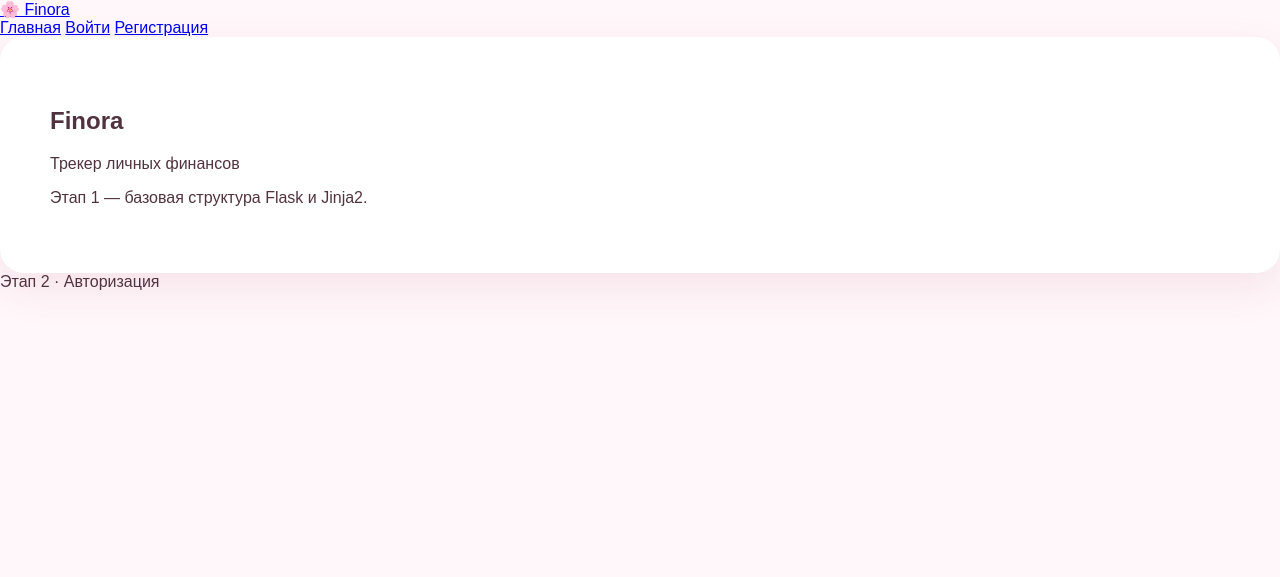
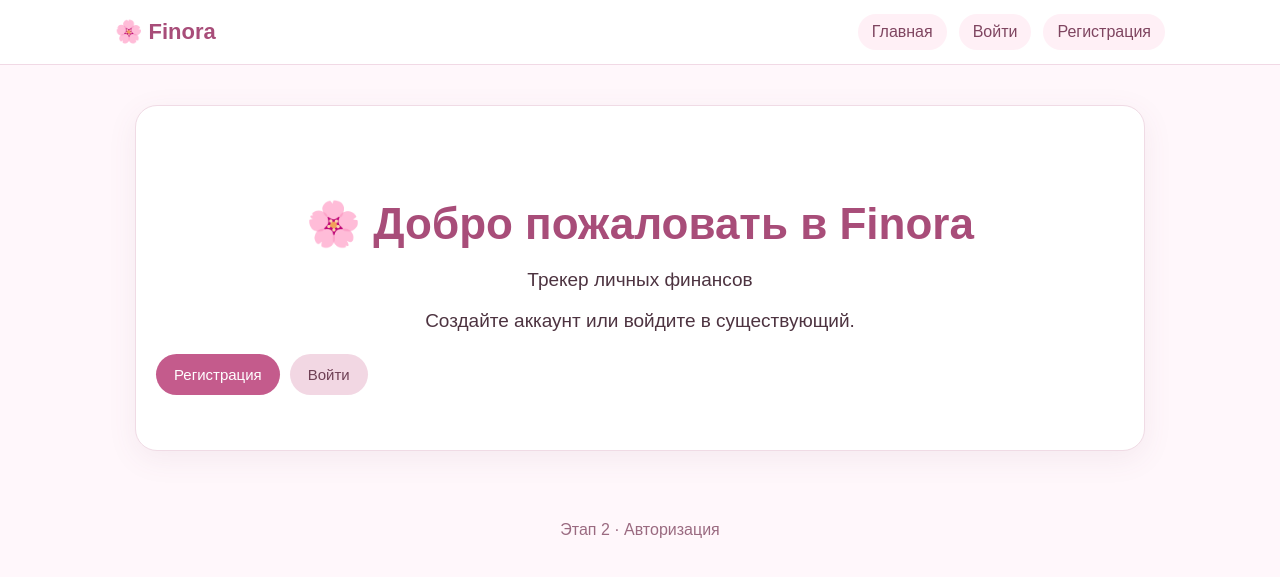
Before and after one commit to aroslavastepanova-sudo/Finora_Finance, a Flask app: template templates/index.html in a window 1280 px wide. Shown: the top 577 px of the page. Run offline with Flask 3, Linux system fonts and the light colour scheme; the template is opened without the code that fills it, so the values that code supplies are empty.

Commit message:
Регистрация, вход, выход и Flask-Login.

```diff
--- a/app.py
+++ b/app.py
@@ -8,3 +8,104 @@ def index():
 
 if __name__ == "__main__":
     app.run(debug=True)
+from flask import Flask, render_template, request, redirect, url_for, flash
+from flask_sqlalchemy import SQLAlchemy
+from flask_login import LoginManager, UserMixin, login_user, logout_user, current_user, login_required
+from werkzeug.security import generate_password_hash, check_password_hash
+from pathlib import Path
+
+app = Flask(__name__)
+app.config["SECRET_KEY"] = "finora-dev-secret-key"
+app.config["SQLALCHEMY_DATABASE_URI"] = "sqlite:///finora.db"
+app.config["SQLALCHEMY_TRACK_MODIFICATIONS"] = False
+
+db = SQLAlchemy(app)
+login_manager = LoginManager(app)
+login_manager.login_view = "login"
+login_manager.login_message = "Сначала войдите в аккаунт."
+login_manager.login_message_category = "warning"
+
+
+class User(UserMixin, db.Model):
+    id = db.Column(db.Integer, primary_key=True)
+    username = db.Column(db.String(80), unique=True, nullable=False)
+    password_hash = db.Column(db.String(255), nullable=False)
+
+
+@login_manager.user_loader
+def load_user(user_id):
+    return db.session.get(User, int(user_id))
+
+
+@app.route("/")
+def index():
+    return render_template("index.html")
+
+
+@app.route("/register", methods=["GET", "POST"])
+def register():
+    if current_user.is_authenticated:
+        return redirect(url_for("dashboard"))
+
+    if request.method == "POST":
+        username = request.form.get("username", "").strip()
+        password = request.form.get("password", "")
+
+        if not username or not password:
+            flash("Заполните имя пользователя и пароль.", "warning")
+            return render_template("register.html")
+
+        if User.query.filter_by(username=username).first():
+            flash("Пользователь с таким именем уже существует.", "warning")
+            return render_template("register.html")
+
+        user = User(username=username, password_hash=generate_password_hash(password))
+        db.session.add(user)
+        db.session.commit()
+        login_user(user)
+        flash("Регистрация прошла успешно.", "success")
+        return redirect(url_for("index"))
+
+    return render_template("register.html")
+
+
+@app.route("/login", methods=["GET", "POST"])
+def login():
+    if current_user.is_authenticated:
+        return redirect(url_for("dashboard"))
+
+    if request.method == "POST":
+        username = request.form.get("username", "").strip()
+        password = request.form.get("password", "")
+        user = User.query.filter_by(username=username).first()
+
+        if user and check_password_hash(user.password_hash, password):
+            login_user(user)
+            flash("Вы успешно вошли.", "success")
+            return redirect(url_for("dashboard"))
+
+        flash("Неверное имя пользователя или пароль.", "warning")
+
+    return render_template("login.html")
+
+
+@app.route("/logout")
+@login_required
+def logout():
+    logout_user()
+    flash("Вы вышли из аккаунта.", "success")
+    return redirect(url_for("index"))
+
+
+@app.route("/dashboard")
+@login_required
+def dashboard():
+    return render_template("dashboard.html", balance=0, income=0, expense=0)
+
+
+with app.app_context():
+    db.create_all()
+
+
+if __name__ == "__main__":
+    app.run(debug=True)
--- a/static/css/style.css
+++ b/static/css/style.css
@@ -1,14 +1,30 @@
 * { box-sizing: border-box; }
-body {
-    margin: 0;
-    font-family: Arial, sans-serif;
-    background: #fff7fa;
-    color: #51333f;
-}
-.container { width: min(1100px, 92%); margin: 50px auto; }
-.hero {
-    padding: 50px;
-    background: white;
-    border-radius: 24px;
-    box-shadow: 0 15px 40px rgba(180, 90, 125, .12);
-}
+body { margin: 0; font-family: Arial, sans-serif; background: #fff7fb; color: #4d3340; }
+a { color: inherit; }
+.navbar { background: white; border-bottom: 1px solid #f1d9e5; padding: 14px 24px; }
+.navbar-container { max-width: 1050px; margin: 0 auto; display:flex; justify-content:space-between; align-items:center; gap:20px; }
+.logo { text-decoration:none; font-weight:700; font-size:22px; color:#a84d79; }
+.navigation { display:flex; gap:12px; flex-wrap:wrap; }
+.navigation a { text-decoration:none; padding:9px 14px; border-radius:999px; background:#fff0f6; color:#7f4560; }
+.navigation a:hover { background:#f8d9e7; }
+.main-container { max-width:1050px; margin:0 auto; padding:40px 20px; }
+.card { background:#fff; border:1px solid #f0dbe5; border-radius:22px; padding:28px; box-shadow:0 8px 30px rgba(133,71,101,.08); }
+.form-card { max-width:520px; margin:20px auto; }
+input, select { width:100%; padding:12px 14px; border:1px solid #e5cbd8; border-radius:12px; margin-top:7px; margin-bottom:16px; font-size:16px; }
+button, .button { border:0; display:inline-block; text-decoration:none; cursor:pointer; background:#c45b8c; color:white; padding:12px 18px; border-radius:999px; font-size:15px; }
+.button.secondary { background:#f2d7e3; color:#6f4055; }
+.flash { padding:12px 16px; border-radius:12px; background:#fff0c9; margin-bottom:18px; }
+.grid { display:grid; grid-template-columns:repeat(auto-fit,minmax(220px,1fr)); gap:16px; }
+.stat { background:#fff; border:1px solid #f0dbe5; border-radius:18px; padding:20px; }
+.stat h3 { margin-top:0; }
+.amount { font-size:28px; font-weight:700; }
+.income { color:#2c8a5a; }
+.expense { color:#b04c5c; }
+table { width:100%; border-collapse:collapse; background:white; border-radius:16px; overflow:hidden; }
+th, td { padding:12px; border-bottom:1px solid #f1e2e8; text-align:left; }
+.footer { text-align:center; color:#9a6a80; padding:30px; }
+.hero { text-align:center; padding:55px 20px; }
+.hero h1 { font-size:44px; margin-bottom:12px; color:#a84d79; }
+.hero p { font-size:19px; }
+.actions { display:flex; gap:10px; flex-wrap:wrap; margin-top:22px; }
+@media(max-width:700px){ .navbar-container{align-items:flex-start;flex-direction:column;} .hero h1{font-size:34px;} }
--- /dev/null
+++ b/templates/dashboard.html
@@ -0,0 +1,3 @@
+{% extends "base.html" %}
+{% block title %}Кабинет — Finora{% endblock %}
+{% block content %}<div class="card"><h1>Личный кабинет</h1><p>Добро пожаловать, <strong>{{ current_user.username }}</strong>!</p><div class="grid"><div class="stat"><h3>Баланс</h3><div class="amount">{{ balance }} ₽</div></div><div class="stat"><h3>Доходы</h3><div class="amount income">{{ income }} ₽</div></div><div class="stat"><h3>Расходы</h3><div class="amount expense">{{ expense }} ₽</div></div></div></div>{% endblock %}
--- a/templates/index.html
+++ b/templates/index.html
@@ -1,9 +1,15 @@
 {% extends "base.html" %}
-
+{% block title %}Главная — Finora{% endblock %}
 {% block content %}
-<section class="hero">
-    <h1>Finora</h1>
-    <p>Трекер личных финансов</p>
-    <p>Этап 1 — базовая структура Flask и Jinja2.</p>
+<section class="hero card">
+<h1>🌸 Добро пожаловать в Finora</h1>
+<p>Трекер личных финансов</p>
+{% if current_user.is_authenticated %}
+<p>Вы вошли как <strong>{{ current_user.username }}</strong>.</p>
+<div class="actions"><a class="button" href="{{ url_for('dashboard') }}">Открыть кабинет</a></div>
+{% else %}
+<p>Создайте аккаунт или войдите в существующий.</p>
+<div class="actions"><a class="button" href="{{ url_for('register') }}">Регистрация</a><a class="button secondary" href="{{ url_for('login') }}">Войти</a></div>
+{% endif %}
 </section>
 {% endblock %}
--- /dev/null
+++ b/templates/login.html
@@ -0,0 +1,3 @@
+{% extends "base.html" %}
+{% block title %}Вход — Finora{% endblock %}
+{% block content %}<div class="card form-card"><h1>Вход</h1><form method="post"><label>Имя пользователя<input name="username" required></label><label>Пароль<input type="password" name="password" required></label><button type="submit">Войти</button></form></div>{% endblock %}
--- /dev/null
+++ b/templates/register.html
@@ -0,0 +1,3 @@
+{% extends "base.html" %}
+{% block title %}Регистрация — Finora{% endblock %}
+{% block content %}<div class="card form-card"><h1>Регистрация</h1><form method="post"><label>Имя пользователя<input name="username" required></label><label>Пароль<input type="password" name="password" required></label><button type="submit">Зарегистрироваться</button></form></div>{% endblock %}
```
